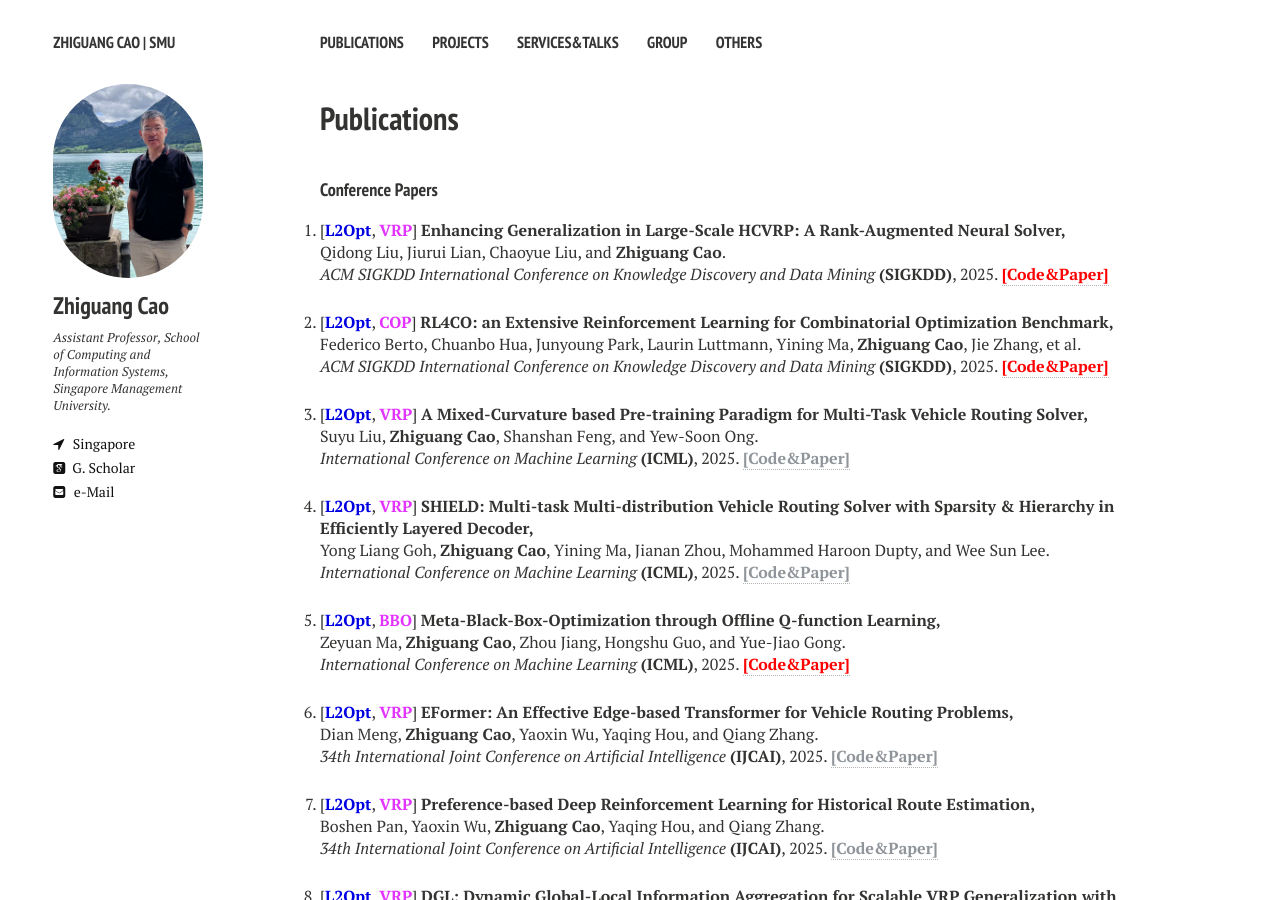
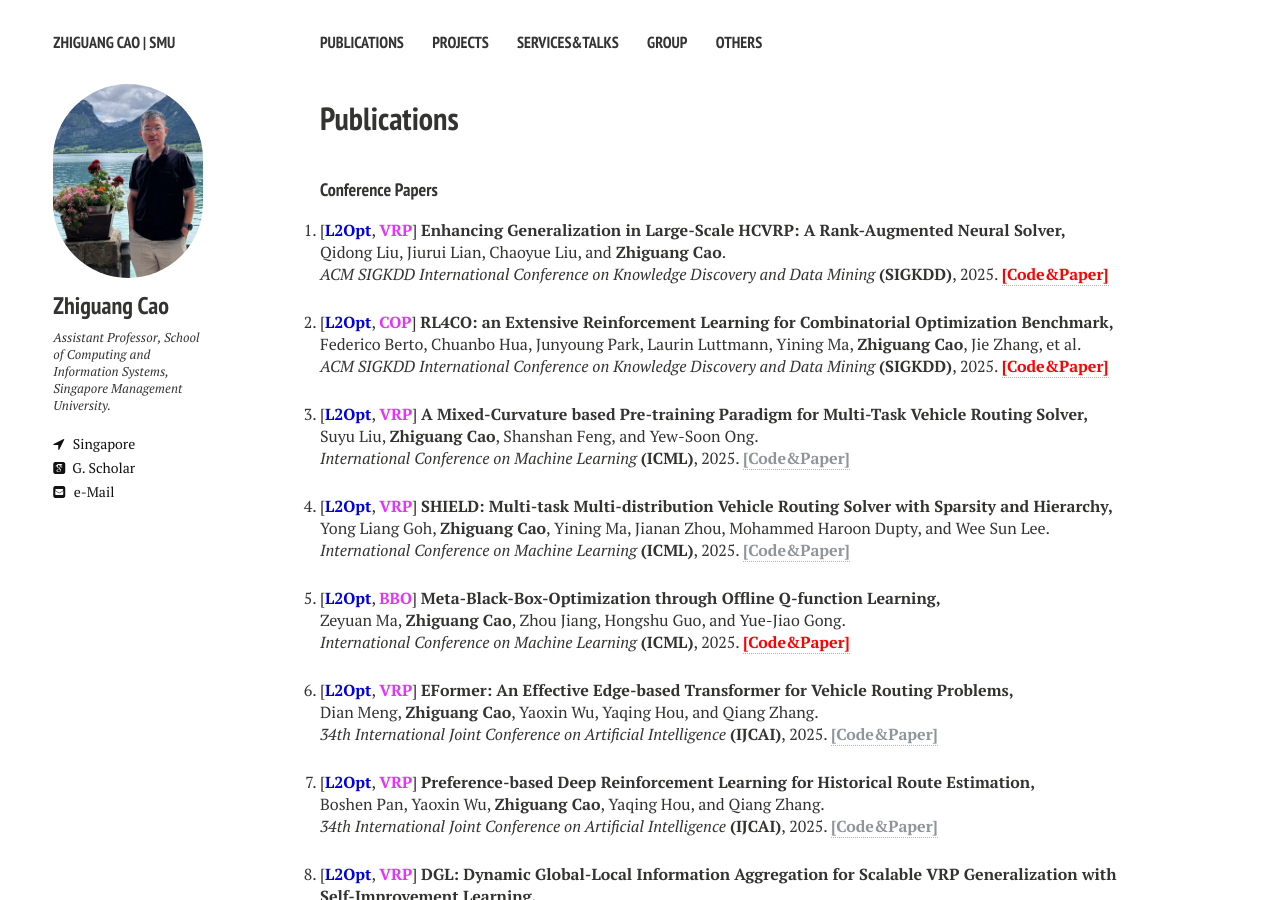
Before and after one commit to zhiguangcaosg/zhiguangcaosg.github.io, a Jekyll site: the page built from publications.md, in a window 1280 px wide and 900 px high. Built offline with Jekyll 4.4.1, drawn with Linux system fonts in a browser that asks for light colours; nearby versions of some CDN libraries.

Commit message:
Update publications.html

```diff
--- a/_layouts/publications.html
+++ b/_layouts/publications.html
@@ -116,7 +116,7 @@ div.bibtex pre { font-size: 75%; overflow: auto;  width: 100%; padding: 0em 0em;
 
 <li>
 <p>
-[<font color="#0000E3"><b>L2Opt</b></font>, <font color="#E333FF"><b>VRP</b></font>] <b>SHIELD: Multi-task Multi-distribution Vehicle Routing Solver with Sparsity & Hierarchy in Efficiently Layered Decoder,</b>
+[<font color="#0000E3"><b>L2Opt</b></font>, <font color="#E333FF"><b>VRP</b></font>] <b>SHIELD: Multi-task Multi-distribution Vehicle Routing Solver with Sparsity and Hierarchy,</b>
 <br> Yong Liang Goh, <b>Zhiguang Cao</b>, Yining Ma, Jianan Zhou, Mohammed Haroon Dupty, and Wee Sun Lee.<br>
 <i> International Conference on Machine Learning</i> <b>(ICML)</b>, 2025. <a href="https://zhiguangcaosg.github.io/publications/"> <font color="#8F959A"><b>[Code&Paper]</b> </font></a>
 </p>
```
